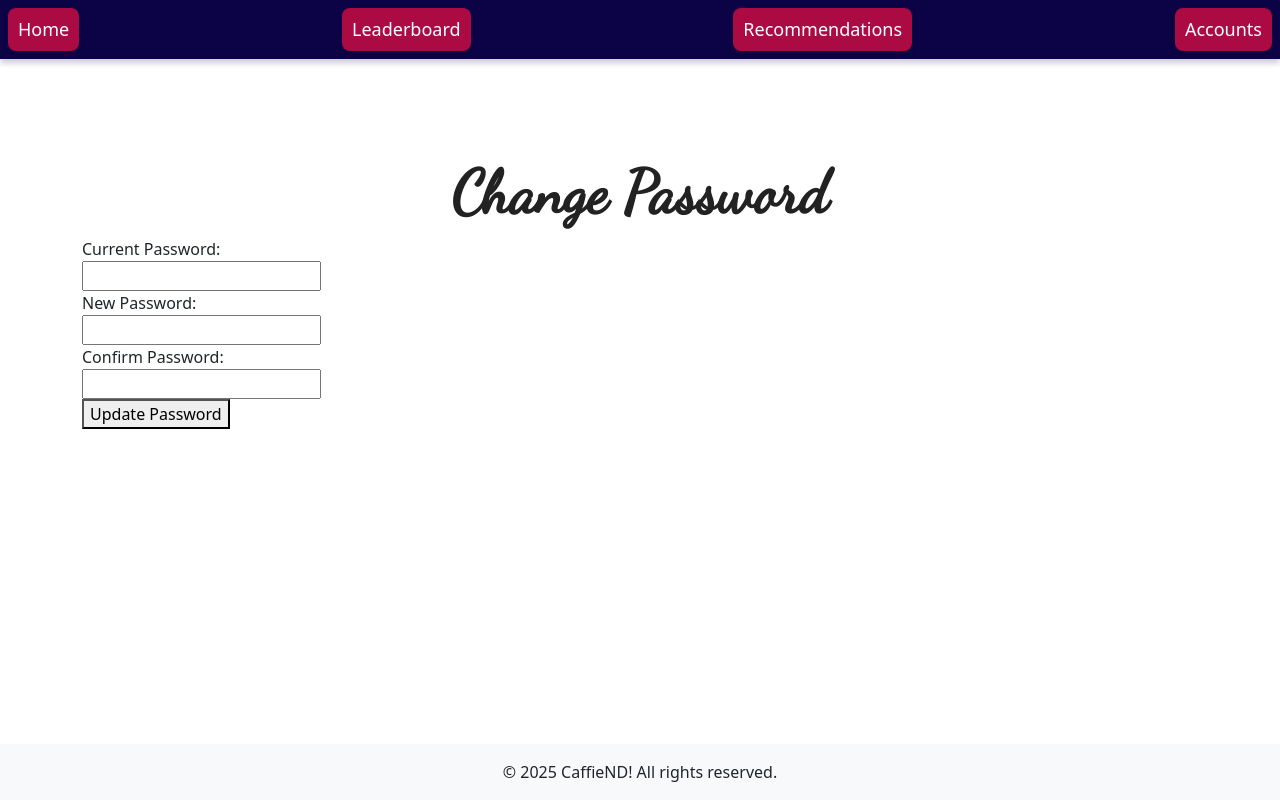
After one commit to sjacobo3/caffieND, a Flask app: page /password in a window 1280 px wide. The commit adds this page. Run offline with Flask 3, Linux system fonts and the light colour scheme.

Commit message:
update user password

```diff
--- a/app.py
+++ b/app.py
@@ -37,7 +37,6 @@ class Users(db.Model):
 
     def __repr__(self):
         return f"<User {self.username}"
-
 
 @app.route("/")
 def home():
@@ -137,6 +136,35 @@ def logout():
     flash("You have been logged out.")
     return redirect(url_for('accounts'))
 
+@app.route('/password', methods=['GET', 'POST'])
+def password():
+    if request.method == 'POST':
+        user = Users.query.get(session['user_id'])
+
+        current_password = request.form.get('current_password')
+        new_password = request.form.get('new_password')
+        confirm_password = request.form.get('confirm_password')
+
+        # verify if current password is correct
+        if not check_password_hash(user.password, current_password):
+            flash("Current password is incorrect.")
+            return redirect(url_for('password'))
+
+        # verify if new passwords match
+        if new_password != confirm_password:
+            flash("New passwords do not match.")
+            return redirect(url_for('password'))
+
+        # hash new password so it is unique and update
+        hashed_pw = generate_password_hash(new_password, method='sha256')
+        user.password = hashed_pw
+        db.session.commit()
+
+        flash("Your password has been changed successfully!")
+        return redirect(url_for('home'))
+
+    return render_template('password.html')
+
 if __name__ == '__main__':
     app.debug = True
     app.run(host='0.0.0.0', port=5030)
--- /dev/null
+++ b/templates/password.html
@@ -0,0 +1,36 @@
+{% extends "base.html" %}
+
+{% block title %}Change Password{% endblock %}
+
+{% block content %}
+
+<div style="text-align: center; margin-top: 50px;">
+    <h1 class="title">Change Password</h1>
+</div>
+
+<div>
+    <form method="POST">
+        <label>Current Password:</label><br>
+        <input type="password" name="current_password" required /><br>
+
+        <label>New Password:</label><br>
+        <input type="password" name="new_password" required /><br>
+
+        <label>Confirm Password:</label><br>
+        <input type="password" name="confirm_password" required /><br>
+
+        <button type="submit">Update Password</button>
+    </form>
+
+    {% with messages = get_flashed_messages() %}
+    {% if messages %}
+    <ul>
+        {% for msg in messages %}
+        <li>{{msg}}</li>
+        {% endfor %}
+    </ul>
+    {% endif %}
+    {% endwith %}
+</div>
+
+{% endblock %}
```
Also changed, not shown: templates/accounts.html (+8 -6 lines), templates/register.html (+5 -4 lines).
